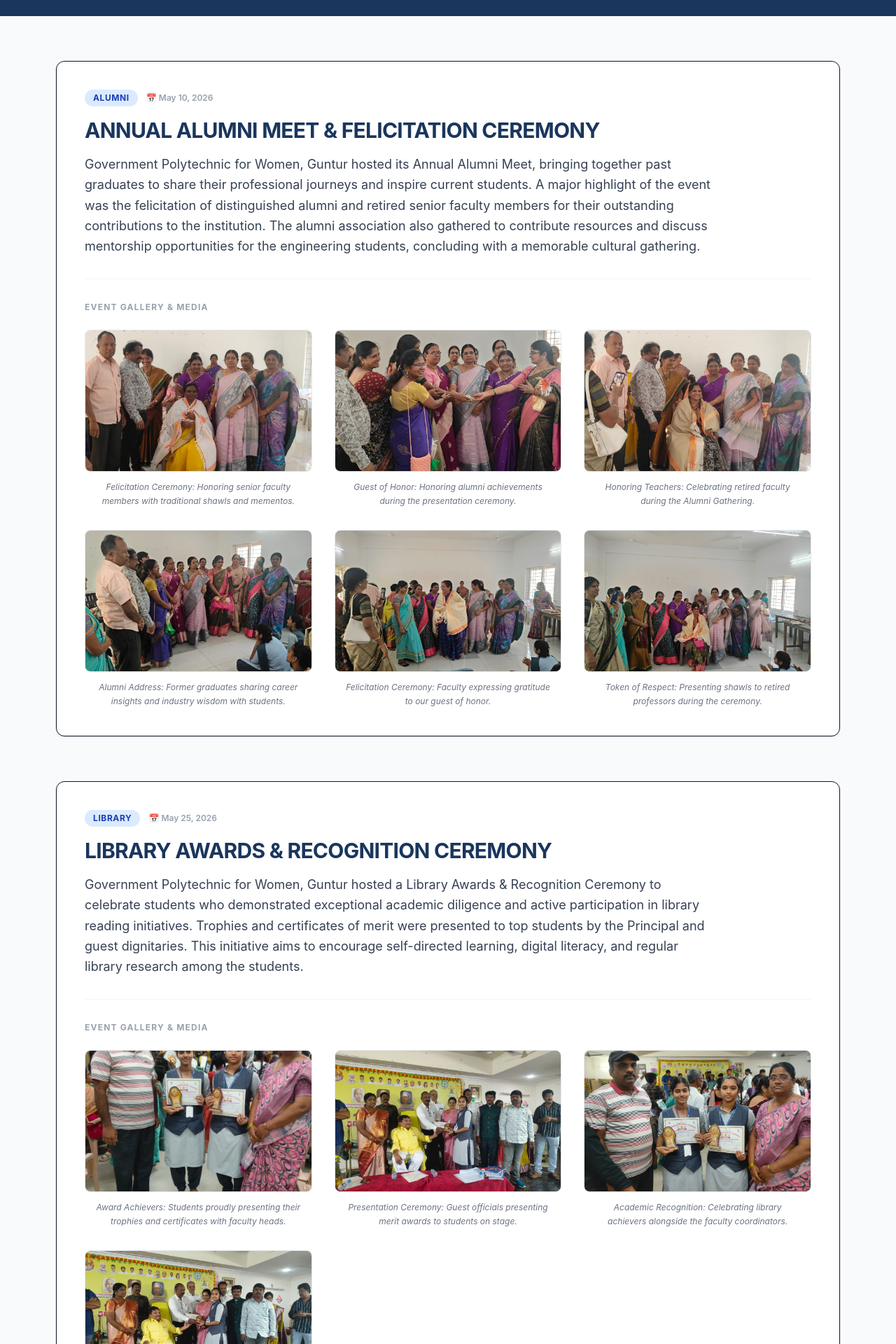
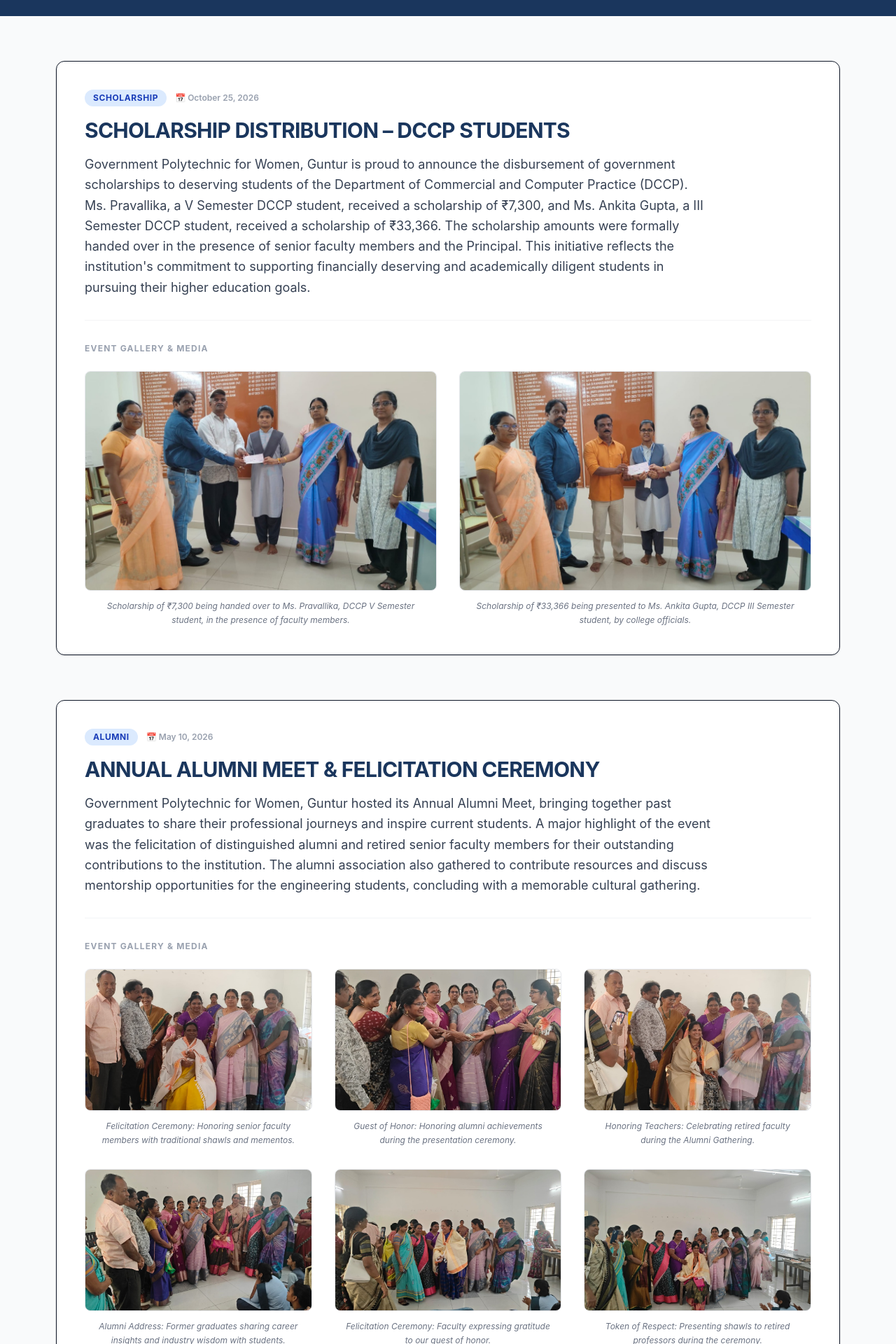
Before and after one commit to gpwwebguntur15-cmd/gpwguntur, a Next.js app: page /events in a window 1280 px wide. Shown: the part 400-2320 px from the top of the page at 70% size. Built offline with nearby package versions, Linux system fonts and the light colour scheme.

Commit message:
feat: add scholarship disbursement event for DCCP students (Pravallika and Ankita Gupta)

```diff
--- a/src/app/events/page.tsx
+++ b/src/app/events/page.tsx
@@ -19,6 +19,24 @@ export default function EventsPage() {
   const [selectedImg, setSelectedImg] = useState<string | null>(null);
 
   const eventsList: CampusEvent[] = [
+    {
+      id: "scholarship-dccp-oct-2026",
+      title: "Scholarship Distribution – DCCP Students",
+      date: "October 25, 2026",
+      category: "Scholarship",
+      desc: "Scholarship amounts disbursed to meritorious DCCP students Pravallika (V Sem) and Ankita Gupta (III Sem).",
+      longDesc: "Government Polytechnic for Women, Guntur is proud to announce the disbursement of government scholarships to deserving students of the Department of Commercial and Computer Practice (DCCP). Ms. Pravallika, a V Semester DCCP student, received a scholarship of ₹7,300, and Ms. Ankita Gupta, a III Semester DCCP student, received a scholarship of ₹33,366. The scholarship amounts were formally handed over in the presence of senior faculty members and the Principal. This initiative reflects the institution's commitment to supporting financially deserving and academically diligent students in pursuing their higher education goals.",
+      images: [
+        {
+          src: "/images/scholarship_pravallika_dccp_vsem.jpg",
+          caption: "Scholarship of ₹7,300 being handed over to Ms. Pravallika, DCCP V Semester student, in the presence of faculty members."
+        },
+        {
+          src: "/images/scholarship_ankita_dccp_iiisem.jpg",
+          caption: "Scholarship of ₹33,366 being presented to Ms. Ankita Gupta, DCCP III Semester student, by college officials."
+        }
+      ]
+    },
     {
       id: "alumni-meet-2026",
       title: "Annual Alumni Meet & Felicitation Ceremony",
```
Also changed, not shown: public/images/scholarship_ankita_dccp_iiisem.jpg (added), public/images/scholarship_pravallika_dccp_vsem.jpg (added).
